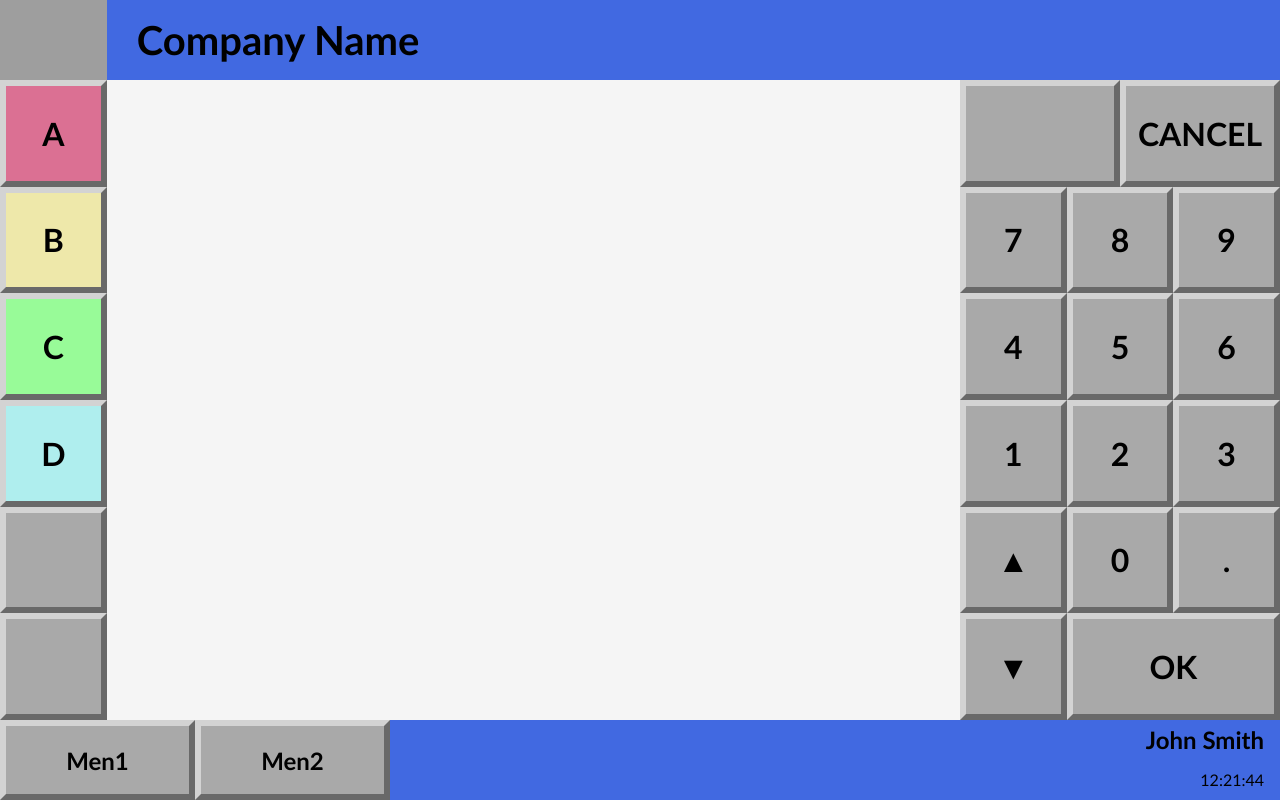
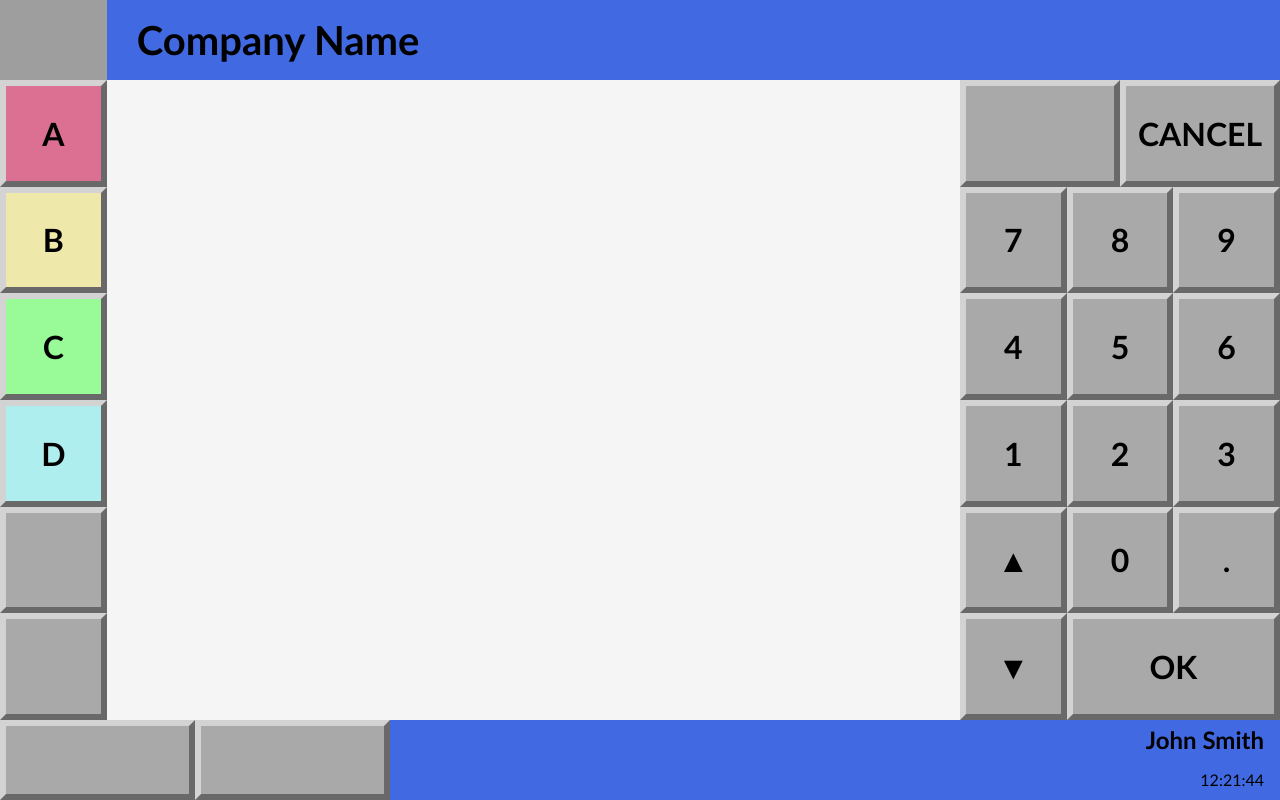
Before and after one commit to pawelglucklich/inventory-management-app-frontend, a React (Create React App) app: page / in a window 1280 px wide. Built offline with nearby package versions, Linux system fonts and the light colour scheme; grey boxes are pictures that could not be loaded.

Commit message:
Main Screen styling.

```diff
--- a/src/components/Footer/Footer.tsx
+++ b/src/components/Footer/Footer.tsx
@@ -7,8 +7,8 @@ import './Footer.css';
 export const Footer = () => {
     return (
         <footer>
-            <Btn text={'Men1'}/>
-            <Btn text={'Men2'}/>
+            <Btn text={'Men1 hidden'}/>
+            <Btn text={'Men2 hidden'}/>
             <div className={'footer-right'}>
                 <h2>John Smith</h2>
                 <Clock/>
--- a/src/components/MainApp/MainScreen/MainApp-MainScreen.tsx
+++ b/src/components/MainApp/MainScreen/MainApp-MainScreen.tsx
@@ -4,6 +4,6 @@ import './MainApp-MainScreen.css';
 
 export const MainAppMainScreen = () => {
     return (
-        <div className={'main-app-main-screen'}/>
+        <div className={'main-app-main-screen'}></div>
     );
 };
```
